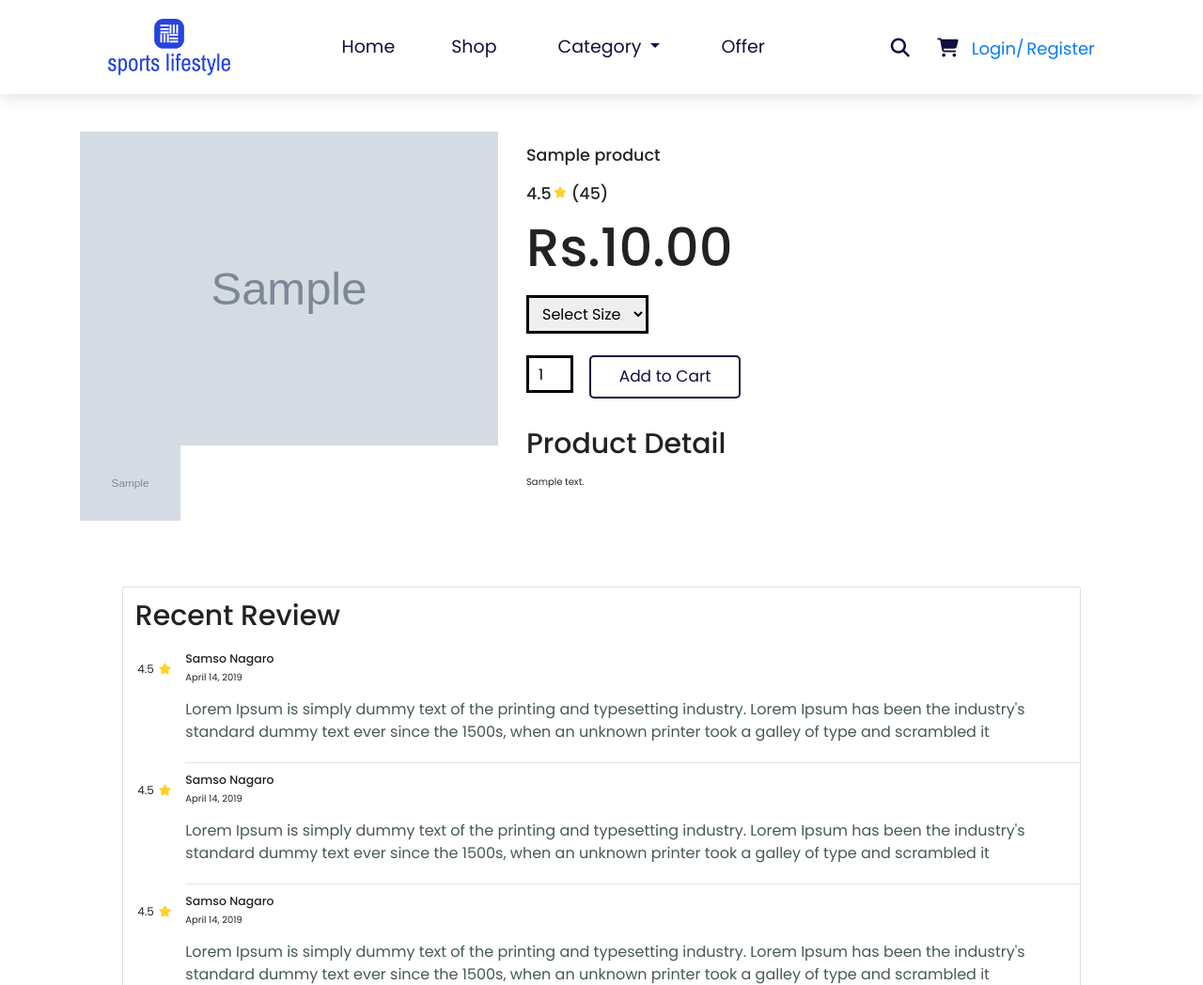
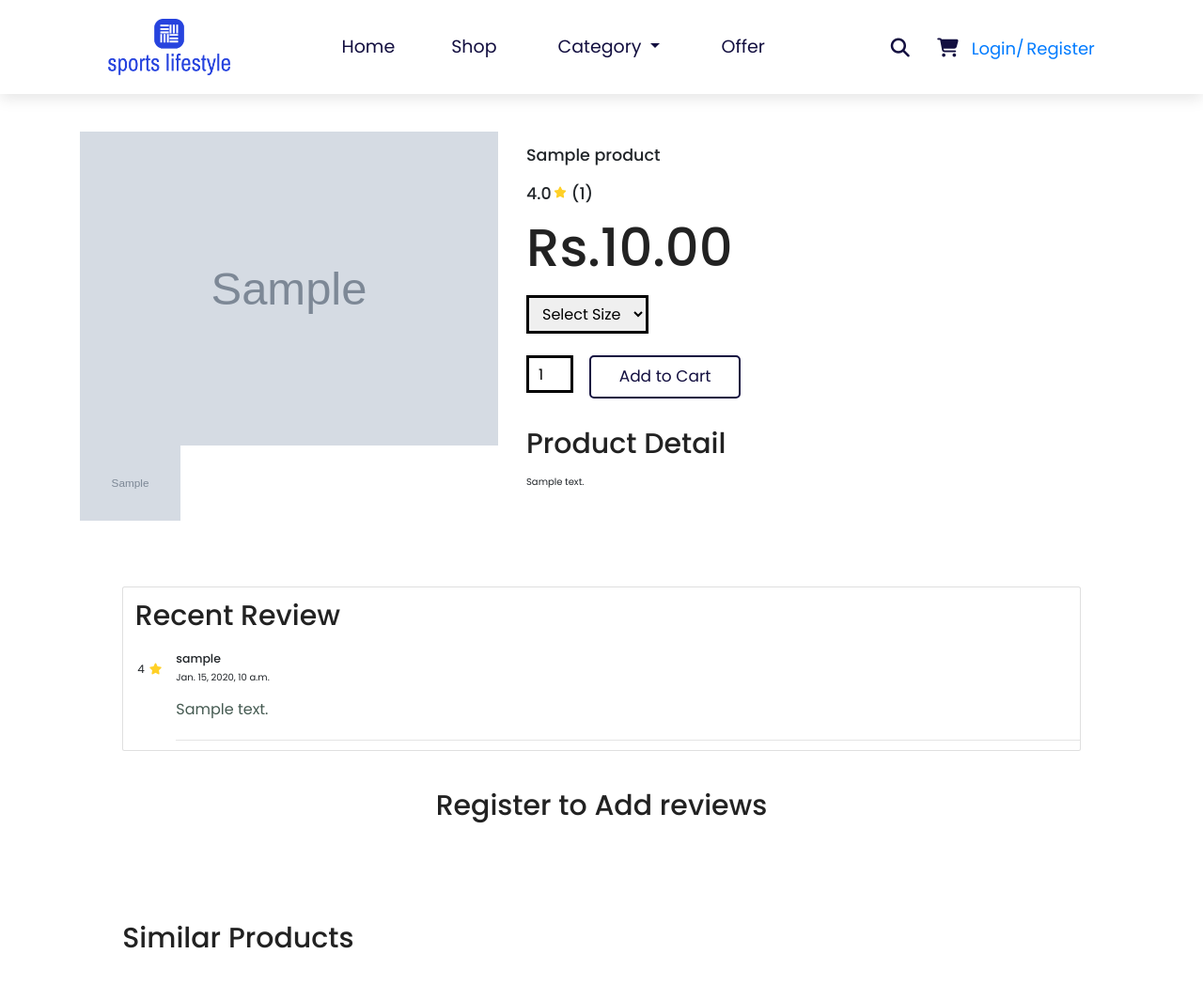
Before and after one commit to BishadDangol/sportslifestyle, a Django app: a page that uses sportslifestyle/templates/pages/product-detail.html in a window 1280 px wide. Shown: the top 1048 px of the page at 94% size. Run offline with Django 4.2, Linux system fonts and the light colour scheme; tables that the repository leaves empty hold one stand-in row (values such as "Sample post"); grey boxes marked "Sample" are stand-in pictures; some libraries are stand-ins or nearby versions.

Commit message:
display total, avg rating

```diff
--- a/sportslifestyle/models.py
+++ b/sportslifestyle/models.py
@@ -47,6 +47,24 @@ class Product(models.Model):
 
     def __str__(self):
         return self.name
+
+    # find discount price for display
+    def dis_price(self):
+        return self.price - self.discount
+
+    # find total number of reviews in product
+    def total_review(self):
+        return self.comment_set.count()
+
+    # find avg number of rating in product
+    def avg_rating(self):
+        total = 0
+        for comment in self.comment_set.all():
+            total += comment.rating
+        if total > 0:
+            return total / self.total_review()
+        else:
+            return 0
 
 
 class ProductVariant(models.Model):
@@ -116,6 +134,9 @@ class CartDetail(models.Model):
     variant = models.ForeignKey(ProductVariant, on_delete=models.CASCADE, null=True, blank=True)
     sub_total = models.PositiveIntegerField(default=0)
 
+    def __str__(self):
+        return f"({self.variant.size.name})"
+
 
 class Order(models.Model):
     order_status = (
--- a/sportslifestyle/templates/pages/cart.html
+++ b/sportslifestyle/templates/pages/cart.html
@@ -39,7 +39,7 @@
                             <img class="img-fluid mb-3 mt-3" src="{{ cart.product.image.url }}" alt="">
                         {% endif %}
                     </td>
-                    <td><h5>{{ cart.product.name }}</h5></td>
+                    <td><h5>{{ cart.product.name }} ({{ cart.variant.size }})</h5></td>
                     <td><h5>{{ cart.product.price }}</h5></td>
 
                     <td>
--- a/sportslifestyle/templates/pages/product-detail.html
+++ b/sportslifestyle/templates/pages/product-detail.html
@@ -33,8 +33,8 @@
             <div class="col-lg-6 col-md-12 col-12">
                 <h3 class="py-4">{{ productData.name }} </h3>
                 <div class="star d-flex flex-row mt-2 mb-4">
-                    <h3>4.5</h3>  <i class="fas fa-star ml-1 mt-1 mr-2"></i>
-                    <h3>(45)</h3>
+                    <h3>{{ productData.avg_rating }}</h3>  <i class="fas fa-star ml-1 mt-1 mr-2"></i>
+                    <h3>({{ productData.total_review }})</h3>
                 </div>
                 <h2>Rs.{{ productData.price }} </h2>
                 <form action="{% url 'add-to-cart' productData.id %}" method="post">
@@ -71,73 +71,31 @@
                         </div>
 
                         <div class="comments m-b-20">
-
+                            {% if productData.comment_set.count == 0 %}
+                                <hr>
+                                <h3 class="ml-4">Product is not rated</h3>
+                            {% else %}
+                                {% for reviews in productData.comment_set.all %}
                                     <div class="d-flex flex-row comment-row">
                                         <div class="p-3 ml-2 mr-2">
                                     <span>
                                         <div class="star d-flex flex-row">
-                                            4.5 <i class="fas fa-star ml-2 mt-1"></i>
+                                            {{ reviews.rating }} <i class="fas fa-star ml-2 mt-1"></i>
                                         </div>
                                     </span>
                                         </div>
                                         <div class="comment-text w-100">
-                                    <h5>Samso Nagaro</h5>
+                                            <h5>{{ reviews.user }}</h5>
                                             <div class="comment-footer">
-                                        <span class="date">April 14, 2019</span>
+                                                <span class="date">{{ reviews.date }}</span>
 
                                             </div>
-                                    <p class="m-b-5 m-t-10">Lorem Ipsum is simply dummy text of the printing and
-                                        typesetting industry. Lorem Ipsum has been the industry's standard dummy text
-                                        ever since the 1500s, when an unknown printer took a galley of type and
-                                        scrambled it</p>
+                                            <p class="m-b-5 m-t-10">{{ reviews.review }}</p>
                                             <hr>
                                         </div>
                                     </div>
-
-                            <div class="d-flex flex-row comment-row">
-                                <div class="p-3 ml-2 mr-2">
-                                    <span>
-                                        <div class="star d-flex flex-row">
-                                            4.5 <i class="fas fa-star ml-2 mt-1"></i>
-                                        </div>
-                                    </span>
-                                </div>
-                                <div class="comment-text w-100">
-                                    <h5>Samso Nagaro</h5>
-                                    <div class="comment-footer">
-                                        <span class="date">April 14, 2019</span>
-
-                                    </div>
-                                    <p class="m-b-5 m-t-10">Lorem Ipsum is simply dummy text of the printing and
-                                        typesetting industry. Lorem Ipsum has been the industry's standard dummy text
-                                        ever since the 1500s, when an unknown printer took a galley of type and
-                                        scrambled it</p>
-                                    <hr>
-                                </div>
-                            </div>
-
-                            <div class="d-flex flex-row comment-row">
-                                <div class="p-3 ml-2 mr-2">
-                                    <span>
-                                        <div class="star d-flex flex-row">
-                                            4.5 <i class="fas fa-star ml-2 mt-1"></i>
-                                        </div>
-                                    </span>
-                                </div>
-                                <div class="comment-text w-100">
-                                    <h5>Samso Nagaro</h5>
-                                    <div class="comment-footer">
-                                        <span class="date">April 14, 2019</span>
-
-                                    </div>
-                                    <p class="m-b-5 m-t-10">Lorem Ipsum is simply dummy text of the printing and
-                                        typesetting industry. Lorem Ipsum has been the industry's standard dummy text
-                                        ever since the 1500s, when an unknown printer took a galley of type and
-                                        scrambled it</p>
-                                    <hr>
-                                </div>
-                            </div>
-
+                                {% endfor %}
+                            {% endif %}
 
                         </div>
                     </div>
@@ -160,7 +118,7 @@
                         <form action="{% url 'ratings' %}" method="post">
                             {% csrf_token %}
                             <div class="rating mt-2 mb-2">
-                                <input type="hidden" name="product_id"  value="{{ productData.id }}">
+                                <input type="hidden" name="product_id" value="{{ productData.id }}">
                                 <input type="radio" name="rating" value="5" id="5" required><label for="5">☆</label>
                                 <input type="radio" name="rating" value="4" id="4"><label for="4">☆</label>
                                 <input type="radio" name="rating" value="3" id="3"><label for="3">☆</label>
@@ -170,7 +128,8 @@
 
                             <div class="comment-area">
 
-                                <textarea class="form-control" name="review" placeholder="what is your view?" rows="8" required></textarea>
+                                <textarea class="form-control" name="review" placeholder="what is your view?" rows="8"
+                                          required></textarea>
 
                             </div>
 
--- a/sportslifestyle/templates/pages/shop.html
+++ b/sportslifestyle/templates/pages/shop.html
@@ -46,7 +46,7 @@
                     <div class="desc">
                         <h5>{{ products.name }}</h5>
                         <div class="star">
-                            4.5 <i class="fas fa-star"></i> | (39)
+                            {{ products.avg_rating }} <i class="fas fa-star"></i> | ({{ products.total_review }})
                         </div>
                         <h4>Rs.{{ products.price }}</h4>
                         <a href="{% url 'product-detail' products.slug %}" type="button"
--- a/sportslifestyle/views.py
+++ b/sportslifestyle/views.py
@@ -166,7 +166,7 @@ def add_to_cart(request, id):
                 unique_key = Cart.objects.get(id=cart_session_key)
                 try:
                     # if product already exists in cart
-                    cart_product = CartDetail.objects.get(unique_cart=unique_key, product=get_product)
+                    cart_product = CartDetail.objects.get(unique_cart=unique_key, product=get_product, variant=variant)
                     cart_product.quantity = cart_product.quantity + int(quantity)
                     cart_product.total = cart_product.sub_total * cart_product.quantity
                     cart_product.save()
@@ -205,49 +205,6 @@ def add_to_cart(request, id):
                 back = request.META.get('HTTP_REFERER')
                 return redirect(back)
 
-    # if session key exist
-    # if cart_session_key:
-    #     unique_key = Cart.objects.get(id=cart_session_key)
-    #     try:
-    #         # if product already exists in cart
-    #         cartproduct = CartDetail.objects.get(unique_cart=unique_key, product=get_product)
-    #         cartproduct.quantity = cartproduct.quantity + 1
-    #         cartproduct.total = cartproduct.sub_total * cartproduct.quantity
-    #         cartproduct.save()
-    #         unique_key.total = unique_key.total + get_product.price
-    #         unique_key.save()
-    #         back = request.META.get('HTTP_REFERER')
-    #         return redirect(back)
-    #
-    #     # new product when added in cart
-    #     except CartDetail.DoesNotExist:
-    #         cartproduct = CartDetail.objects.create(
-    #             unique_cart=unique_key,
-    #             product=get_product,
-    #             quantity=1,
-    #             total=get_product.price,
-    #             sub_total=get_product.price)
-    #         cartproduct.save()
-    #         unique_key.total = unique_key.total + get_product.price
-    #         unique_key.save()
-    #         back = request.META.get('HTTP_REFERER')
-    #         return redirect(back)
-    #
-    # # creates a new session key
-    # else:
-    #     unique_key = Cart.objects.create(total=0)
-    #     request.session['cart_unique_key'] = unique_key.id
-    #     cartproduct = CartDetail.objects.create(
-    #         unique_cart=unique_key,
-    #         product=get_product,
-    #         quantity=1,
-    #         total=get_product.price,
-    #         sub_total=get_product.price)
-    #     cartproduct.save()
-    #     unique_key.total = unique_key.total + get_product.price
-    #     unique_key.save()
-    #     back = request.META.get('HTTP_REFERER')
-    #     return redirect(back)
 
 
 def cart_view(request):
@@ -262,7 +219,9 @@ def cart_view(request):
             'cartData': CartDetail.objects.filter(unique_cart=unique_key),
             'uniqueKey': unique_key
         }
-    return render(request, 'pages/cart.html', data)
+        return render(request, 'pages/cart.html', data)
+    else:
+        return render(request, 'pages/cart.html')
 
 
 def remove_from_cart(request, id):
```
Also changed, not shown: sportslifestyle/admin.py (+15 -2 lines), sportslifestyle/templates/pages/index.html (+62 -9 lines), sportslifestyle/templates/pages/search.html (+18 -2 lines). Lines whose indentation alone changed are shown as unchanged.
